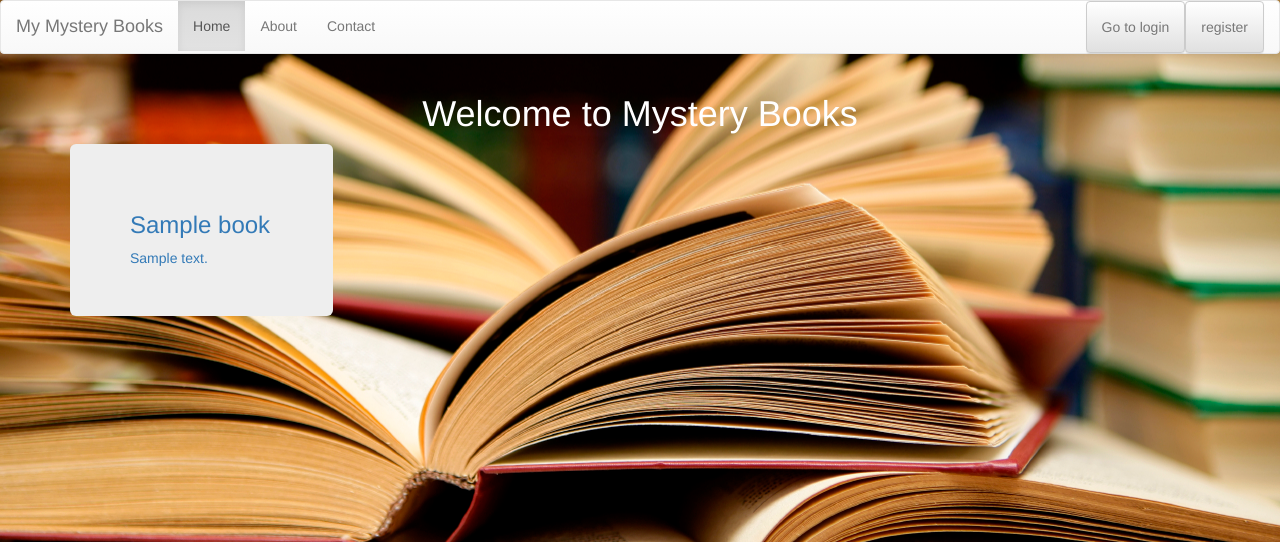
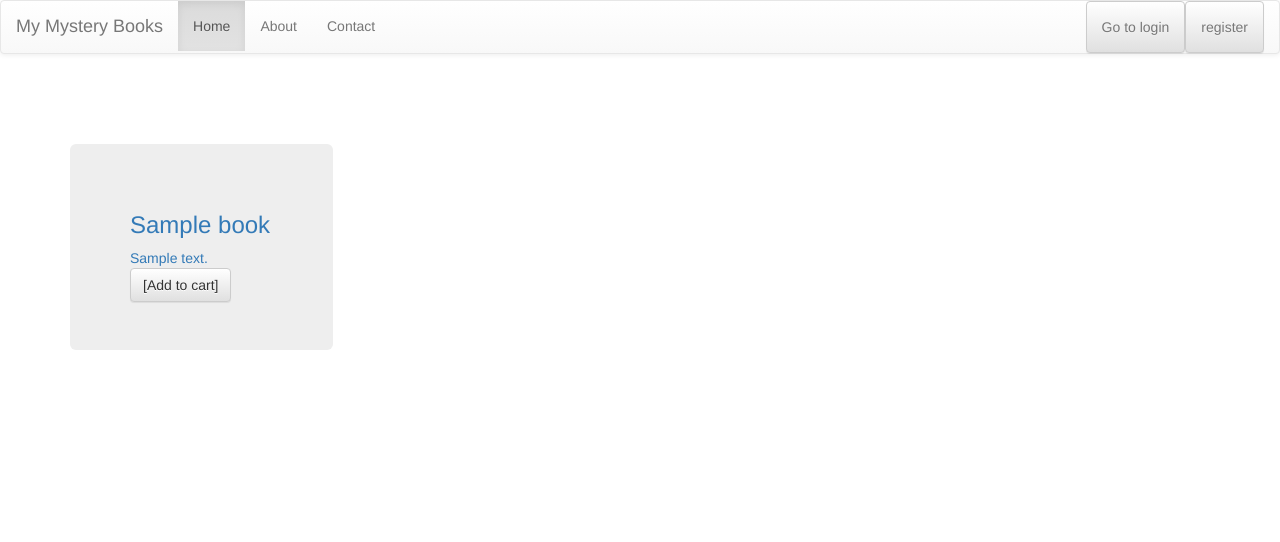
Before and after one commit to subhambiswajit/development_django, a Django app: page /store/ in a window 1280 px wide. Shown: the top 542 px of the page. Run offline with Django 3.2, Linux system fonts and the light colour scheme; tables that the repository leaves empty hold one stand-in row (values such as "Sample post"); some libraries are stand-ins or nearby versions.

Commit message:
objects idea gained and add to cart ready

```diff
--- a/bookstore/store/models.py
+++ b/bookstore/store/models.py
@@ -26,6 +26,42 @@
 	publish_date= models.DateField(default = timezone.now)
 	text = models.TextField()
 
+class Cart(models.Model):
+	user = models.ForeignKey(User)
+	active = models.BooleanField(default= True)
+	order_date = models.DateField(null = True)
+	payment_type = models.CharField(max_length= 100, null=True)
+	payment_id = models.CharField (max_length = 100, null = True)
+
+	def add_to_cart(self, book_id):
+		book = Book.objects.get(id= book_id)
+		try:
+
+			order_prexisting = BookOrder.objects.get(book = book, cart = self)
+			order_prexisting.quantity += 1
+			order_prexisting.save()
+		except BookOrder.DoesNotExist:
+			new_order = BookOrder.objects.create(
+				book = book,
+				cart = self,
+				quantity = 1
+				)
+			new_order.save()
+	def remove_from_cart(self, book_id):
+		book = Book.objects.get(id = book_id)
+		try:
+			order_prexisting = BookOrder.objects.get(book=book, cart= self)
+			order_prexisting.quantity -= 1
+			order_prexisting.save()
+		except BookOrder.DoesNotExist:
+			pass
+
+
+class BookOrder(models.Model):
+	book = models.ForeignKey(Book)
+	cart = models.ForeignKey(Cart)
+	quantity = models.IntegerField()
+
 
 
 # Create your models here.
--- a/bookstore/store/templates/base.html
+++ b/bookstore/store/templates/base.html
@@ -5,10 +5,11 @@
     	  <title>{% block title %} {{ head|title}} {% endblock %}</title>
           <style type="text/css">
           body {
-          background-image:url({% static 'base/img/back.jpg' %});
+         /* background-image:url({% static 'base/img/back.jpg' %});*/
           background-repeat: no-repeat;
           background-position: center;
       }
+
           </style>
    {% load compress %}
 
@@ -81,6 +82,7 @@
        {% endblock %}
         {% else %}
         <li><a href="#"><b>Hello </b> {{request.user.username}}</a></li>
+        <li><a href="{%url 'cart' %}">My shopping cart</a> </li>
           <li ><a type="submit"  class="btn btn-default " href="{% url 'auth_logout' %}">logout </a></li>
         {% endif %}
       </form>
@@ -105,11 +107,11 @@
  <div class="row" >
   {% endif %}
   <div class="col-md-3">
-    <a target="_blank" href="{%url 'book_details' book.id %}" >
+    <a  href="{%url 'book_details' book.id %}" >
     <div class="jumbotron">
   <h3>{{book.title}}</h3>
   <span>{{book.description}}</span>
-
+  <a href="{% url 'add_to_cart' book.id %}" class="btn btn-default">[Add to cart]</a>
 </div>
 </a>
   </div>
--- a/bookstore/store/urls.py
+++ b/bookstore/store/urls.py
@@ -8,5 +8,9 @@
     url(r'^index$',views.index),
     url(r'^$', views.store),
     url(r'^count$',views.store),
-    url(r'^book/details/(\d+)$',views.book_details, name="book_details")
+    url(r'^book/details/(\d+)$',views.book_details, name="book_details"),
+
+    url(r'^add/(\d+)',views.add_to_cart, name="add_to_cart"),
+    url(r'^remove/(\d+)',views.remove_from_cart, name="remove_from_cart"),
+    url(r'^cart/',views.cart, name="cart"),
 )
--- a/bookstore/store/views.py
+++ b/bookstore/store/views.py
@@ -1,5 +1,5 @@
-from django.shortcuts import render
-from .models import Book, Review
+from django.shortcuts import render, redirect
+from .models import Book, Review, Cart, BookOrder
 from django.contrib.auth.decorators import login_required
 
 
@@ -32,6 +32,45 @@
 	except Review.DoesNotExist:
 	 	pass
 	book = Book.objects.get(id = detail_id)
-	print">>>>>>>>>>"
-	print no_review
+
 	return render(request,'store/detail.html',{'review':m, 'book':book, 'no_review': no_review})
+
+@login_required
+def add_to_cart(request, book_id):
+	try:
+		book = Book.objects.get(id= book_id)
+	except Book.DoesNotExist:
+		pass
+	else:
+		try:
+			cart = Cart.objects.get(user= request.user , active = True)
+
+
+		except:
+				create_cart = Cart.objects.create(
+					user = request.user
+					)
+				create_cart.save()
+		cart.add_to_cart(book_id)
+	return redirect('cart')
+@login_required
+def remove_from_cart (request, book_id):
+	try:
+		book = Book.objects.get(id= book_id)
+	except Book.DoesNotExist:
+		pass
+	else:
+	   	cart = Cart.objects.get(user = request.user, active= True)
+	   	cart.remove_from_cart(book_id)
+   	return redirect('cart')
+
+@login_required
+def cart(request):
+	cart = Cart.objects.get(user= request.user, active= True)
+	orders = BookOrder.objects.filter (cart = cart)
+	total = 0
+	count = 0
+	for order in orders:
+		count += order.quantity
+		total += (order.book.price * order.quantity )
+	return render (request,'store/cart.html',{'cart': orders,'total':total ,'count':count})
```
Also changed, not shown: bookstore/store/templates/store/cart.html (added, +24 -0 lines), bookstore/store/migrations/0004_auto_20151203_0121.py (added), 4 other files.
